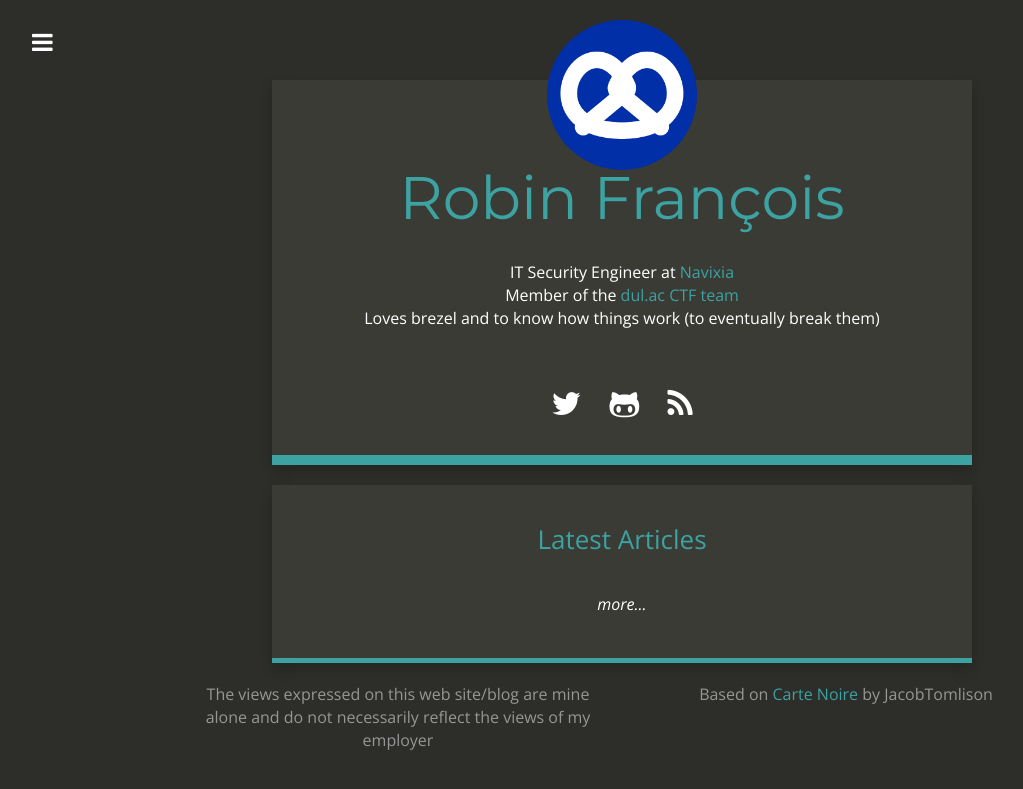
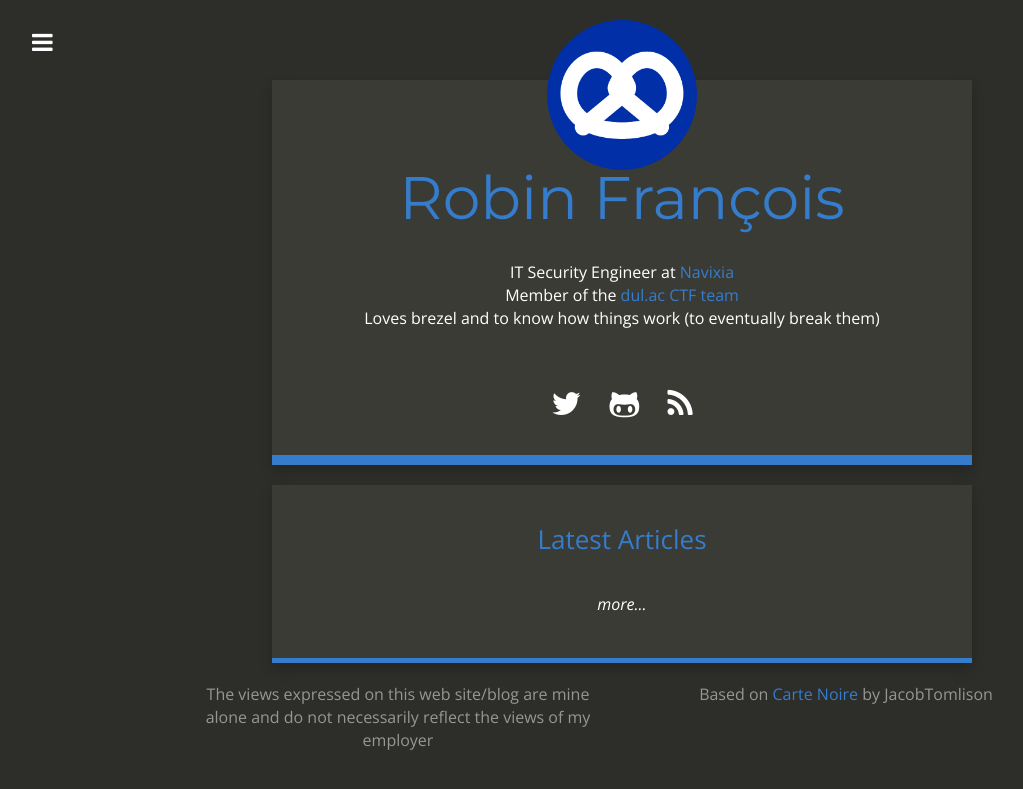
Before and after one commit to robin-francois/robin-francois.github.io, a Jekyll site: the page built from index.html, in a window 1280 px wide. Shown: the top 789 px of the page, without its empty margins (18-1041 px from the left). Built offline with Jekyll 4.4.1, drawn with Linux system fonts in a browser that asks for light colours; nearby versions of some CDN libraries; Markdown is read by kramdown in place of the engine named in the settings.

Commit message:
Changing CSS for light-blue to be more ... blue

```diff
--- a/css/style.scss
+++ b/css/style.scss
@@ -17,7 +17,7 @@ $dark:           #2D2D29;
 $medium:         #3B3B35;
 $light-medium:   #969696;
 $dark-blue:      #215A6D;
-$light-blue:     #3CA2A2;
+$light-blue:     #357DCC;
 $green:          #92C7A3;
 $light:          #DFECE6;
 $white:          #FFFFFF;
```
